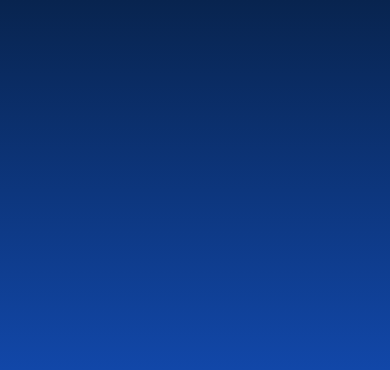
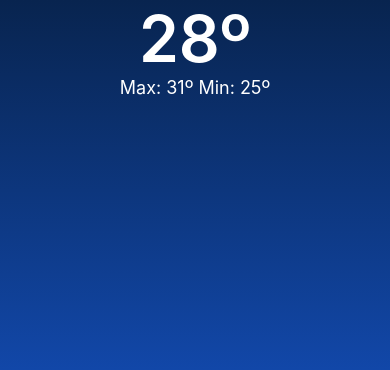
Before and after one commit to Luizrebelatto/weather-app, a React Native app: screen / in a window 390 px wide. Shown: the top 370 px of the page. Built offline with nearby package versions, Linux system fonts and the light colour scheme.

Commit message:
feat: create component

```diff
--- a/src/components/InfoForecast/index.tsx
+++ b/src/components/InfoForecast/index.tsx
@@ -0,0 +1,11 @@
+import React from "react";
+import { Wrapper, MaxMin, Temperature } from "./styles";
+
+export default function InfoForecast() {
+    return (
+        <Wrapper>
+            <Temperature>28º</Temperature>
+            <MaxMin>Max: 31º Min: 25º</MaxMin>
+        </Wrapper>
+    )
+}
--- a/src/components/InfoForecast/styles.ts
+++ b/src/components/InfoForecast/styles.ts
@@ -6,4 +6,12 @@ export const Wrapper = styled.View`
 
 export const Temperature = styled.Text`
     color: ${({ theme }) => theme.colors.white};
+    font-size: 64px;
+    font-weight: 600;
 `;
+
+export const MaxMin = styled.Text`
+    color: ${({ theme }) => theme.colors.white};
+    font-size: 18px;
+    font-weight: 400;
+`;
--- /dev/null
+++ b/src/components/WrapperDetails/index.tsx
@@ -0,0 +1,2 @@
+import React from "react"
+import FontAwesome5 from '@expo/vector-icons/FontAwesome5';
--- /dev/null
+++ b/src/components/WrapperDetails/styles.ts
@@ -0,0 +1,7 @@
+import styled from "styled-components/native";
+
+export const Wrapper = styled`
+    background-color: ${({ theme }) => theme.colors.blue_very_dark};
+    height: 47px;
+    border-radius: 20px;
+`;
--- a/src/screens/Home/index.tsx
+++ b/src/screens/Home/index.tsx
@@ -1,6 +1,7 @@
 import React from "react";
 import { Wrapper } from "./styles";
 import theme from "../../general/theme";
+import InfoForecast from "../../components/InfoForecast";
 
 export default function Home() {
     return (
@@ -11,7 +12,7 @@ export default function Home() {
                 theme.colors.blue_soft
             ]}
         >
-
+            <InfoForecast/>
         </Wrapper>
     )
 }
--- a/src/screens/Home/styles.ts
+++ b/src/screens/Home/styles.ts
@@ -3,6 +3,5 @@ import { LinearGradient } from 'expo-linear-gradient';
 
 export const Wrapper = styled(LinearGradient)`
     flex: 1;
-    justify-content: center;
     align-items: center;
 `;
```
